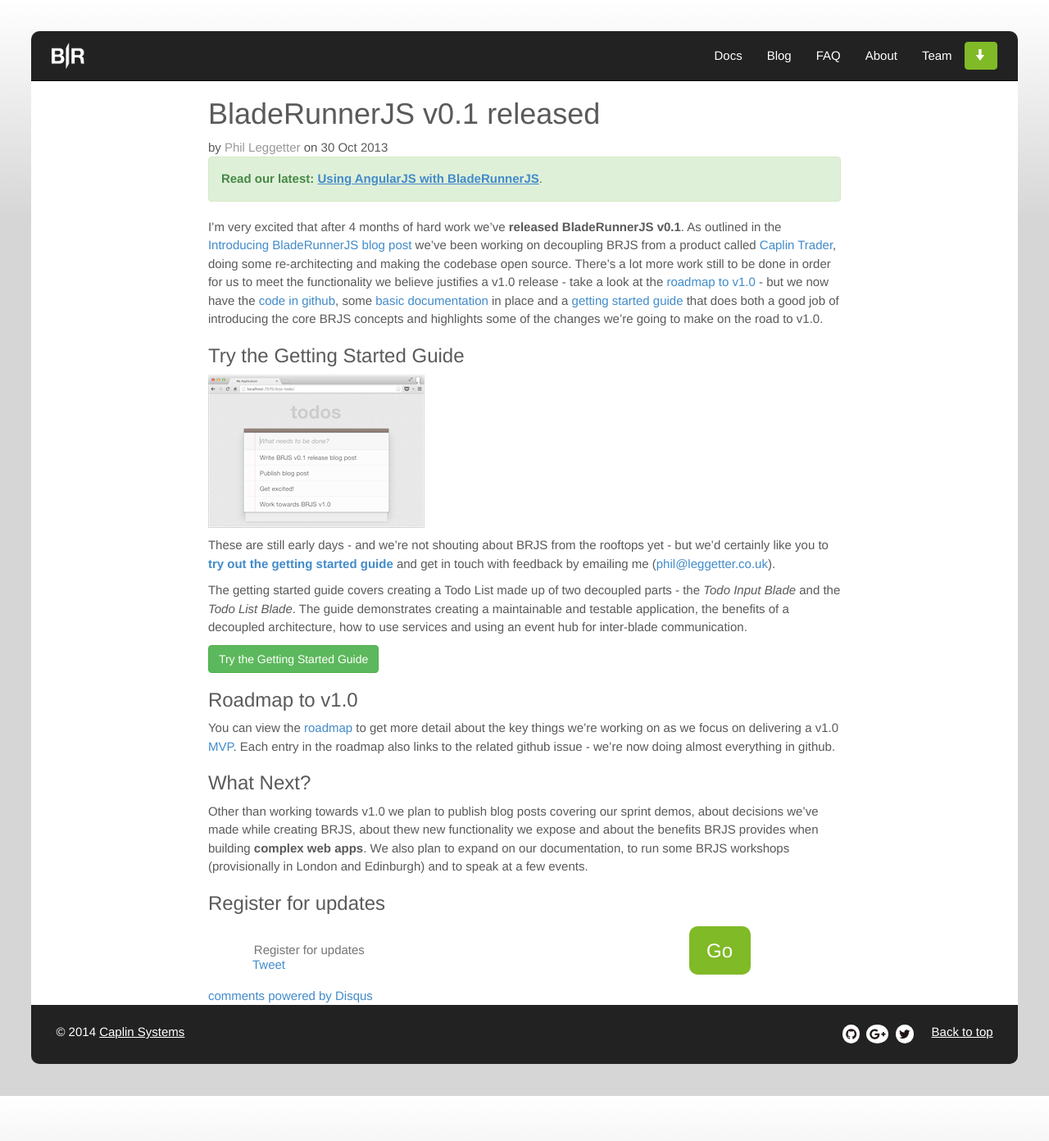
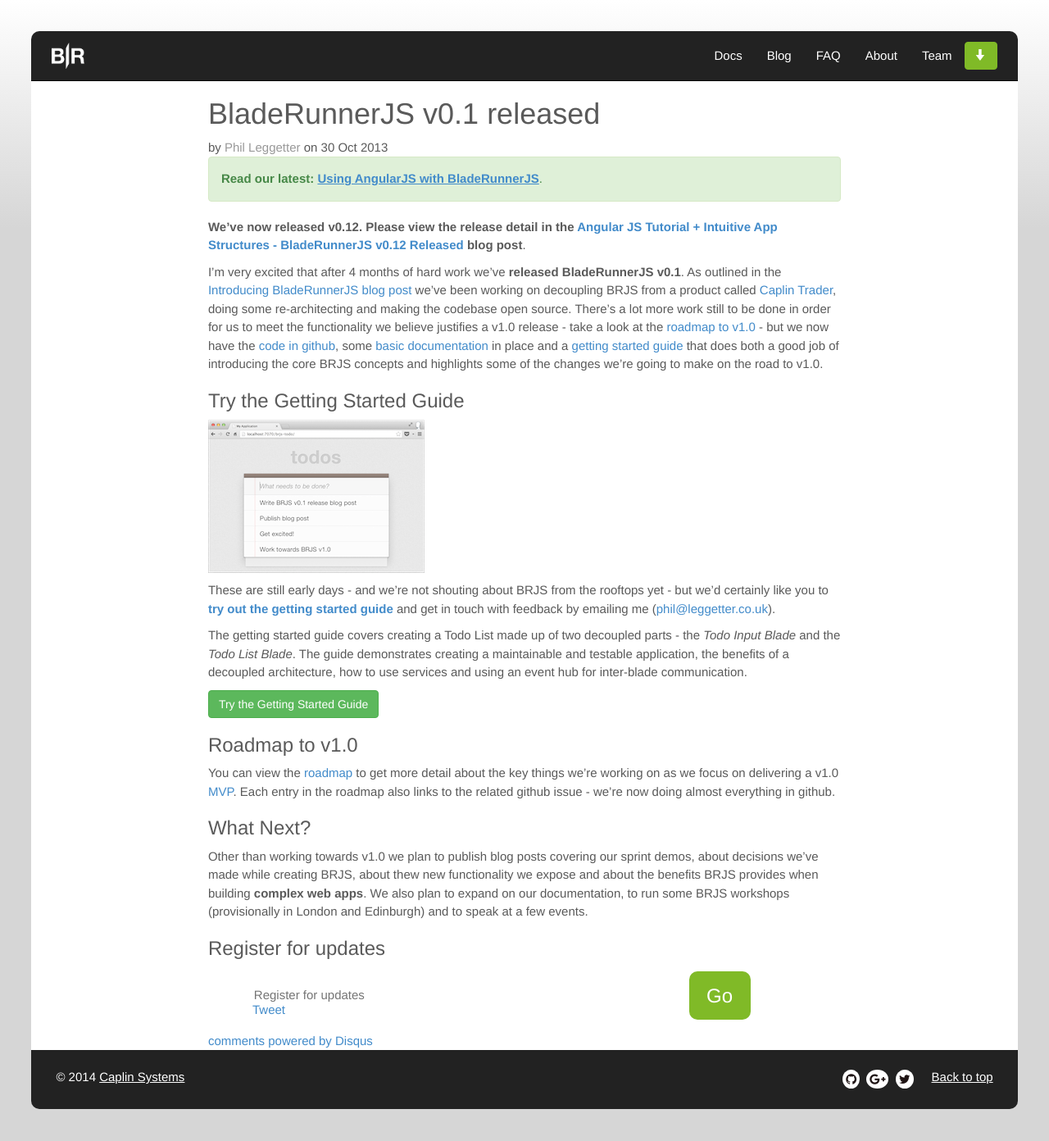
Before and after one commit to BladeRunnerJS/brjs-site, a Jekyll site: the page built from _posts/2013-10-30-bladerunnerjs-v0-1-released.md, in a window 1280 px wide. Shown: the whole page at 82% size. Built offline with Jekyll 4.4.1, drawn with Linux system fonts in a browser that asks for light colours; nearby versions of some CDN libraries; Markdown is read by kramdown in place of the engine named in the settings; comment, search, counter and statistics services are not loaded; before the commit the page ends 1337 px from its top, so only the background shows below that.

Commit message:
adding notice to top of 0.1 release blog post

```diff
--- a/_posts/2013-10-30-bladerunnerjs-v0-1-released.md
+++ b/_posts/2013-10-30-bladerunnerjs-v0-1-released.md
@@ -7,6 +7,8 @@
 excerpt: I'm very excited that after 4 months of hard work we've released BladeRunnerJS v0.1. We've been working on decoupling BRJS from a product called Caplin Trader, doing some re-architecting and tidying up some rough edges. There's a lot more work still to be done but v0.1 and the getting started guide does both a good job of introducing the core BRJS concepts and highlights some of the changes we're going to make.
 
 ---
+
+<strong>We've now released v0.12. Please view the release detail in the <a href="http://bladerunnerjs.org/blog/brjs-v0-12-released/">Angular JS Tutorial + Intuitive App Structures - BladeRunnerJS v0.12 Released</a> blog post</strong>.
 
 I'm very excited that after 4 months of hard work we've **released BladeRunnerJS v0.1**. As outlined in the [Introducing BladeRunnerJS blog post](http://bladerunnerjs.org/2013/09/16/introducing-bladerunnerjs/) we've been working on decoupling BRJS from a product called [Caplin Trader](http://www.caplin.com/caplin-trader), doing some re-architecting and making the codebase open source. There's a lot more work still to be done in order for us to meet the functionality we believe justifies a v1.0 release - take a look at the [roadmap to v1.0][roadmap] - but we now have the [code in github](https://github.com/BladeRunnerJS/brjs/), some [basic documentation](http://bladerunnerjs.org/docs/) in place and a [getting started guide][getting_started] that does both a good job of introducing the core BRJS concepts and highlights some of the changes we're going to make on the road to v1.0.
 
```
